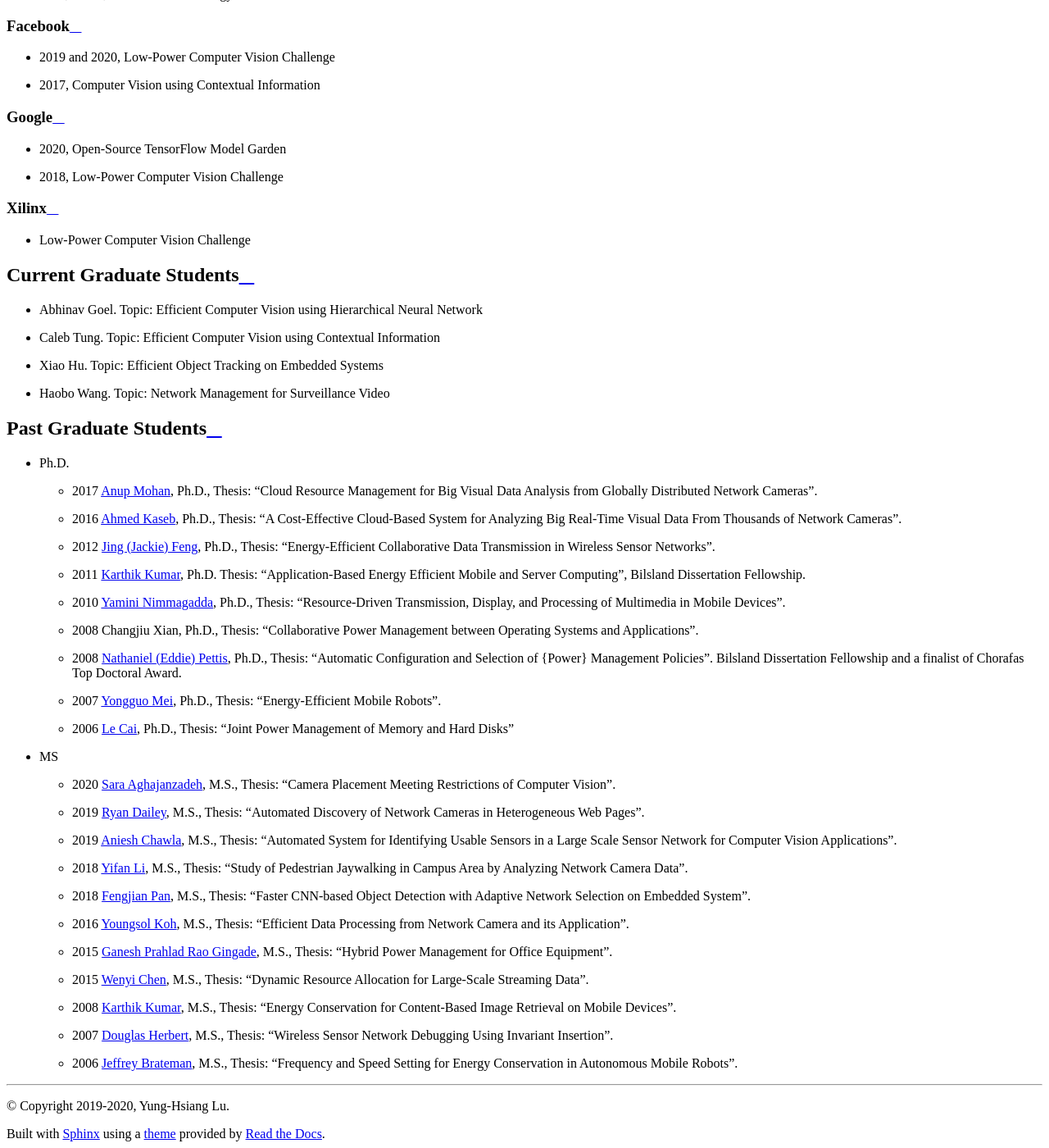
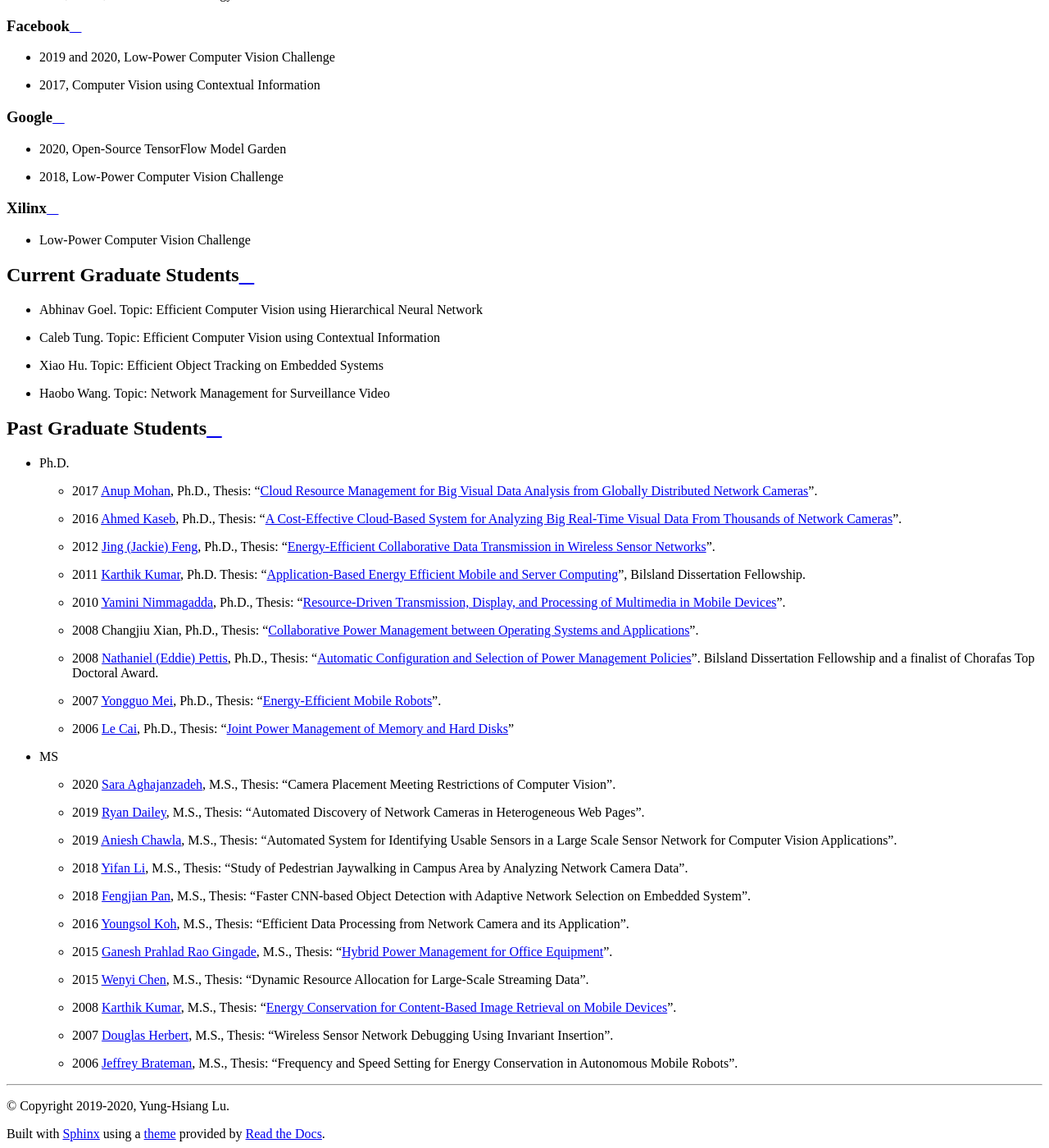
Before and after one commit to luyunghsiang/yhluweb, a Sphinx documentation site: the page built from source/research.rst, in a window 1280 px wide and 1400 px high, scrolled down 1609 px. Shown: the whole window at 82% size. Built offline with Sphinx 7.4.7 and the Read the Docs theme 2.0.0, drawn with Linux system fonts in a browser that asks for light colours.

Commit message:
add links to theses

```diff
--- a/source/research.rst
+++ b/source/research.rst
@@ -118,43 +118,53 @@ Past Graduate Students
 - Ph.D.
 
   * 2017 `Anup Mohan <https://www.linkedin.com/in/anupmohan560/>`_,
-    Ph.D., Thesis: "Cloud Resource Management for Big Visual Data
-    Analysis from Globally Distributed Network Cameras".
+    Ph.D., Thesis: "`Cloud Resource Management for Big Visual Data
+    Analysis from Globally Distributed Network Cameras
+    <https://docs.lib.purdue.edu/dissertations/AAI10272571/>`_".
 
   * 2016 `Ahmed Kaseb <https://www.linkedin.com/in/akaseb/>`_, Ph.D.,
-    Thesis: "A Cost-Effective Cloud-Based System for Analyzing Big
-    Real-Time Visual Data From Thousands of Network Cameras".
+    Thesis: "`A Cost-Effective Cloud-Based System for Analyzing Big
+    Real-Time Visual Data From Thousands of Network Cameras
+    <https://docs.lib.purdue.edu/dissertations/AAI10247059/>`_".
 
   * 2012 `Jing (Jackie) Feng
     <https://www.linkedin.com/in/jing-feng-70507225/>`_, Ph.D.,
-    Thesis: "Energy-Efficient Collaborative Data Transmission in
-    Wireless Sensor Networks".
+    Thesis: "`Energy-Efficient Collaborative Data Transmission in
+    Wireless Sensor Networks
+    <https://docs.lib.purdue.edu/dissertations/AAI3544137/>`_".
 
   * 2011 `Karthik Kumar
     <https://www.linkedin.com/in/karthikkumar2/>`_, Ph.D.  Thesis:
-    "Application-Based Energy Efficient Mobile and Server Computing",
+    "`Application-Based Energy Efficient Mobile and Server Computing
+    <https://docs.lib.purdue.edu/dissertations/AAI3481059/>`_",
     Bilsland Dissertation Fellowship.
 
   * 2010 `Yamini Nimmagadda
     <https://www.linkedin.com/in/yamini-nimmagadda-6677a08/>`_, Ph.D.,
-    Thesis: "Resource-Driven Transmission, Display, and Processing of
-    Multimedia in Mobile Devices".
+    Thesis: "`Resource-Driven Transmission, Display, and Processing of
+    Multimedia in Mobile Devices
+    <https://docs.lib.purdue.edu/dissertations/AAI3453276/>`_".
 
-  * 2008 Changjiu Xian, Ph.D., Thesis: "Collaborative Power Management between Operating Systems and Applications".
+  * 2008 Changjiu Xian, Ph.D., Thesis: "`Collaborative Power
+    Management between Operating Systems and Applications
+    <https://docs.lib.purdue.edu/dissertations/AAI3330613/>`_".
 
   * 2008 `Nathaniel (Eddie) Pettis
     <https://www.linkedin.com/in/eddiepettis/>`_, Ph.D., Thesis:
-    "Automatic Configuration and Selection of {Power} Management
-    Policies".  Bilsland Dissertation Fellowship and a finalist of
-    Chorafas Top Doctoral Award.
+    "`Automatic Configuration and Selection of Power Management
+    Policies
+    <https://docs.lib.purdue.edu/dissertations/AAI3330558/>`_".
+    Bilsland Dissertation Fellowship and a finalist of Chorafas Top
+    Doctoral Award.
 
   * 2007 `Yongguo Mei
     <https://www.linkedin.com/in/yongguo-mei-45613416/>`_, Ph.D.,
-    Thesis: "Energy-Efficient Mobile Robots".
+    Thesis: "`Energy-Efficient Mobile Robots
+    <https://docs.lib.purdue.edu/dissertations/AAI3287287/>`_".
 
   * 2006 `Le Cai <https://www.linkedin.com/in/le-cai-8119725/>`_,
-    Ph.D., Thesis: "Joint Power Management of Memory and Hard Disks"
-
+    Ph.D., Thesis: "`Joint Power Management of Memory and Hard Disks
+    <https://docs.lib.purdue.edu/dissertations/AAI3260005/>`_"
 
 - MS
 
@@ -185,8 +195,9 @@ Past Graduate Students
     Application".
 
   * 2015 `Ganesh Prahlad Rao Gingade
-    <https://www.linkedin.com/in/ganeshgp/>`_, M.S., Thesis: "Hybrid
-    Power Management for Office Equipment".
+    <https://www.linkedin.com/in/ganeshgp/>`_, M.S., Thesis: "`Hybrid
+    Power Management for Office Equipment
+    <https://docs.lib.purdue.edu/open_access_theses/1178/>`_".
 
   * 2015 `Wenyi Chen
     <https://www.linkedin.com/in/wenyi-chen-4273ba42/>`_, M.S.,
@@ -194,9 +205,9 @@ Past Graduate Students
     Data".
 
   * 2008 `Karthik Kumar
-    <https://www.linkedin.com/in/karthikkumar2/>`_, M.S.,
-    Thesis: “Energy Conservation for Content-Based Image Retrieval on
-    Mobile Devices”.
+    <https://www.linkedin.com/in/karthikkumar2/>`_, M.S., Thesis:
+    “`Energy Conservation for Content-Based Image Retrieval on Mobile
+    Devices <https://docs.lib.purdue.edu/ecetheses/20/>`_”.
 
   * 2007 `Douglas Herbert
     <https://www.linkedin.com/in/doug-herbert-11b1957/>`_, M.S.,
```
